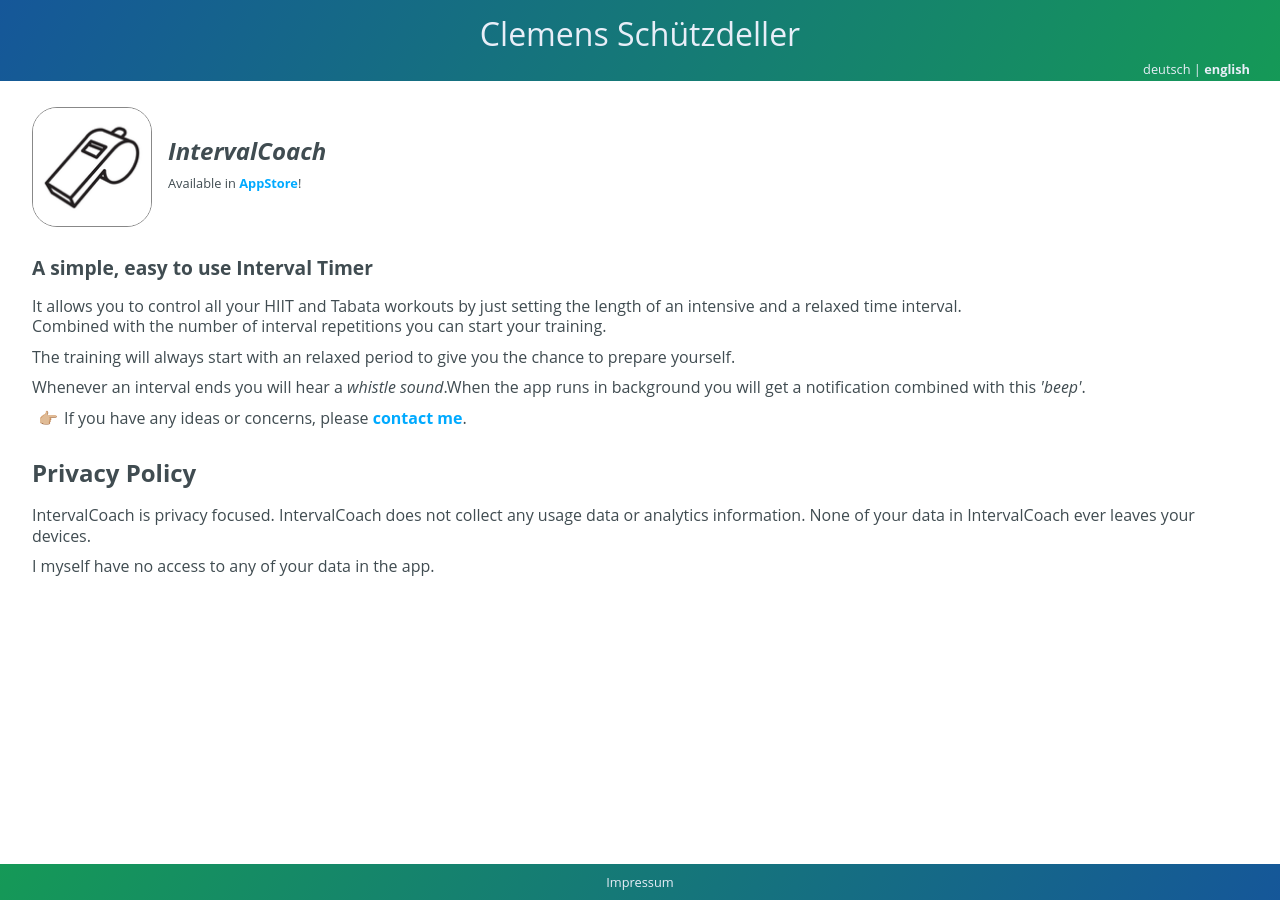
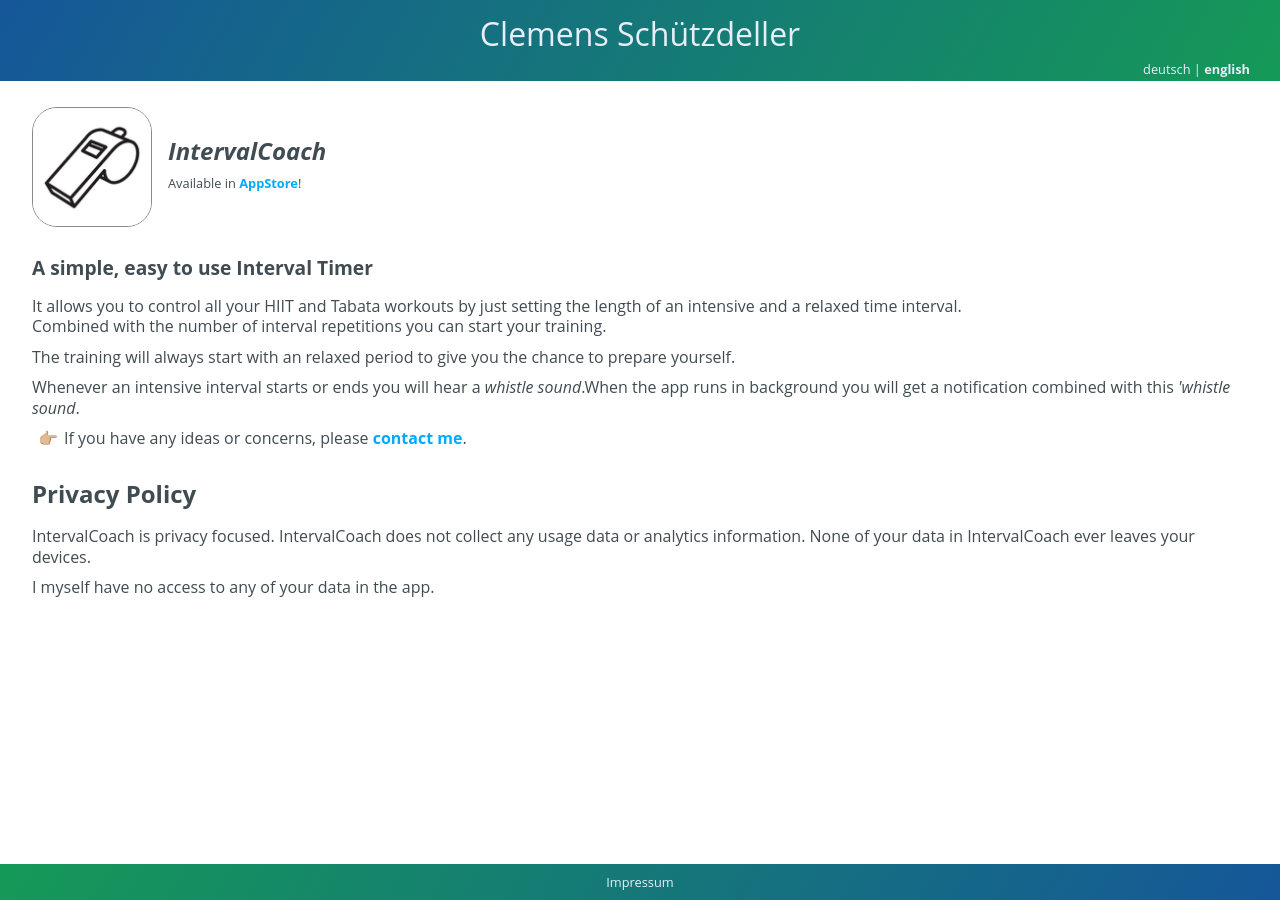
Before and after one commit to cs-LA/home, a Jekyll site: the page built from IntervalCoach/index.md, in a window 1280 px wide. Built offline with Jekyll 4.4.1, drawn with Linux system fonts in a browser that asks for light colours; our own code applies the rules of GitHub Pages for plain Markdown files.

Commit message:
Update index.md

```diff
--- a/IntervalCoach/index.md
+++ b/IntervalCoach/index.md
@@ -18,7 +18,7 @@
 
 <p><span class="en">It allows you to control all your HIIT and Tabata workouts by just setting the length of an intensive and a relaxed time interval.<br>Combined with the number of interval repetitions you can start your training.</span><span class="de">Kontrolliere alle Deine HIIT- und Tabata-Trainingseinheiten ganz einfach durch Festlegung der Länge eines intensiven und eines entspannten Zeitintervalls.<br>Kombiniert mit der Anzahl der Intervallwiederholungen kann das Training losgehen.</span></p>
 <p><span class="en">The training will always start with an relaxed period to give you the chance to prepare yourself.</span><span class="de">Das Training beginnt immer mit einer entspannten Phase, um sich vorbereiten zu können.</span></p>
-<p><span class="en">Whenever an interval ends you will hear a <i>whistle sound</i>.When the app runs in background you will get a notification combined with this <i>'beep'</i>.</span><span class="de">Am Ende eines jeden Intervalls ertönt ein <i>'beep'</i>. Wenn die App im Hintergrund läuft, erscheint ein Hinweis zusammen mit diesem <i>'Pfeifton'</i>.</span></p>
+<p><span class="en">Whenever an intensive interval starts or ends you will hear a <i>whistle sound</i>.When the app runs in background you will get a notification combined with this <i>'whistle sound</i>.</span><span class="de">Zu Beginn und am Ende eines jeden intensiven Intervalls ertönt ein <i>Pfeifton</i>. Wenn die App im Hintergrund läuft, erscheint ein Hinweis zusammen mit diesem <i>Pfeifton</i>.</span></p>
 
 <p class="hint">
   <span class="en">If you have any ideas or concerns, please <b><a href="mailto:cl.schuetzdeller@icloud.com">contact me</a></b>.</span>
```
